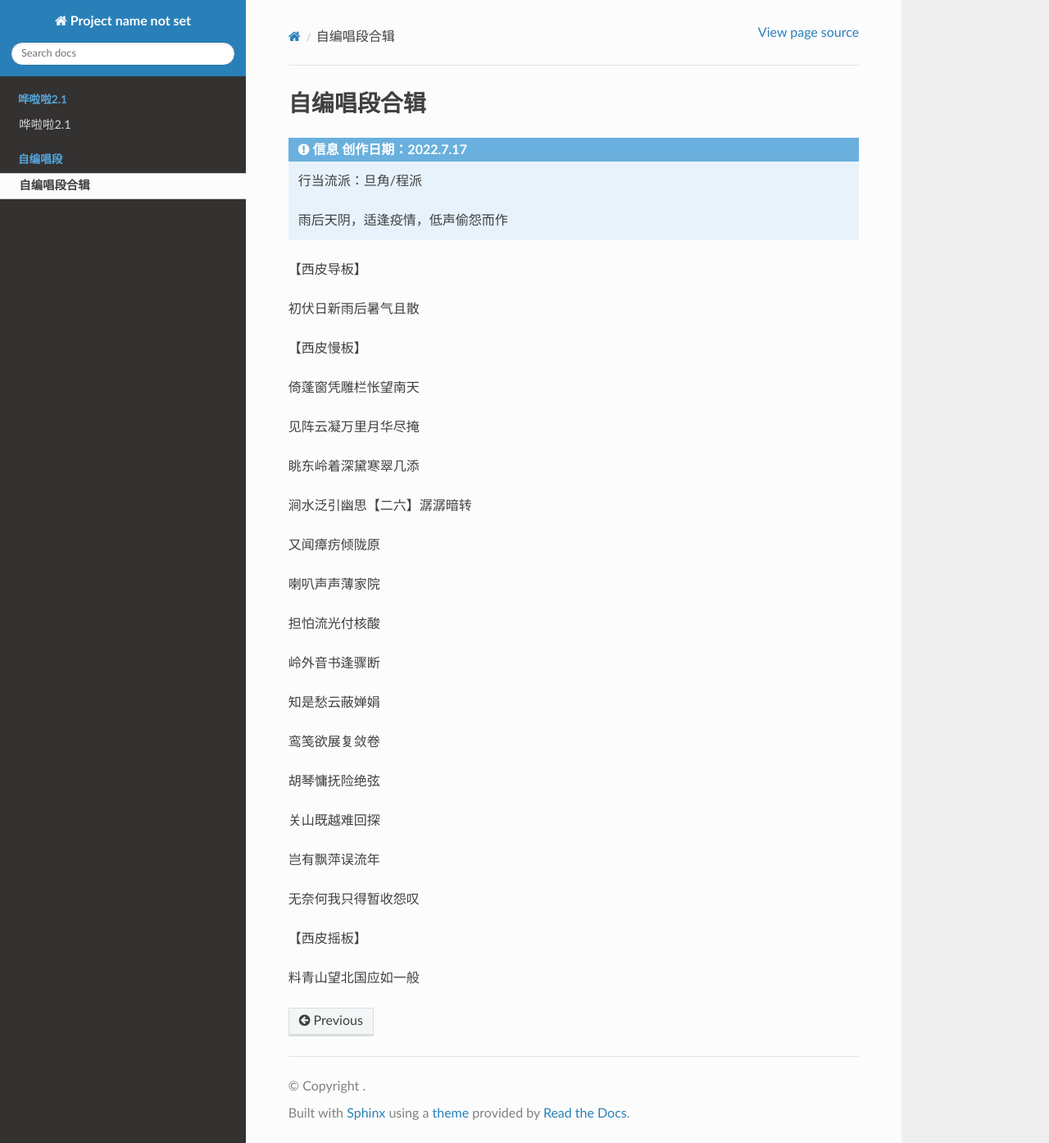
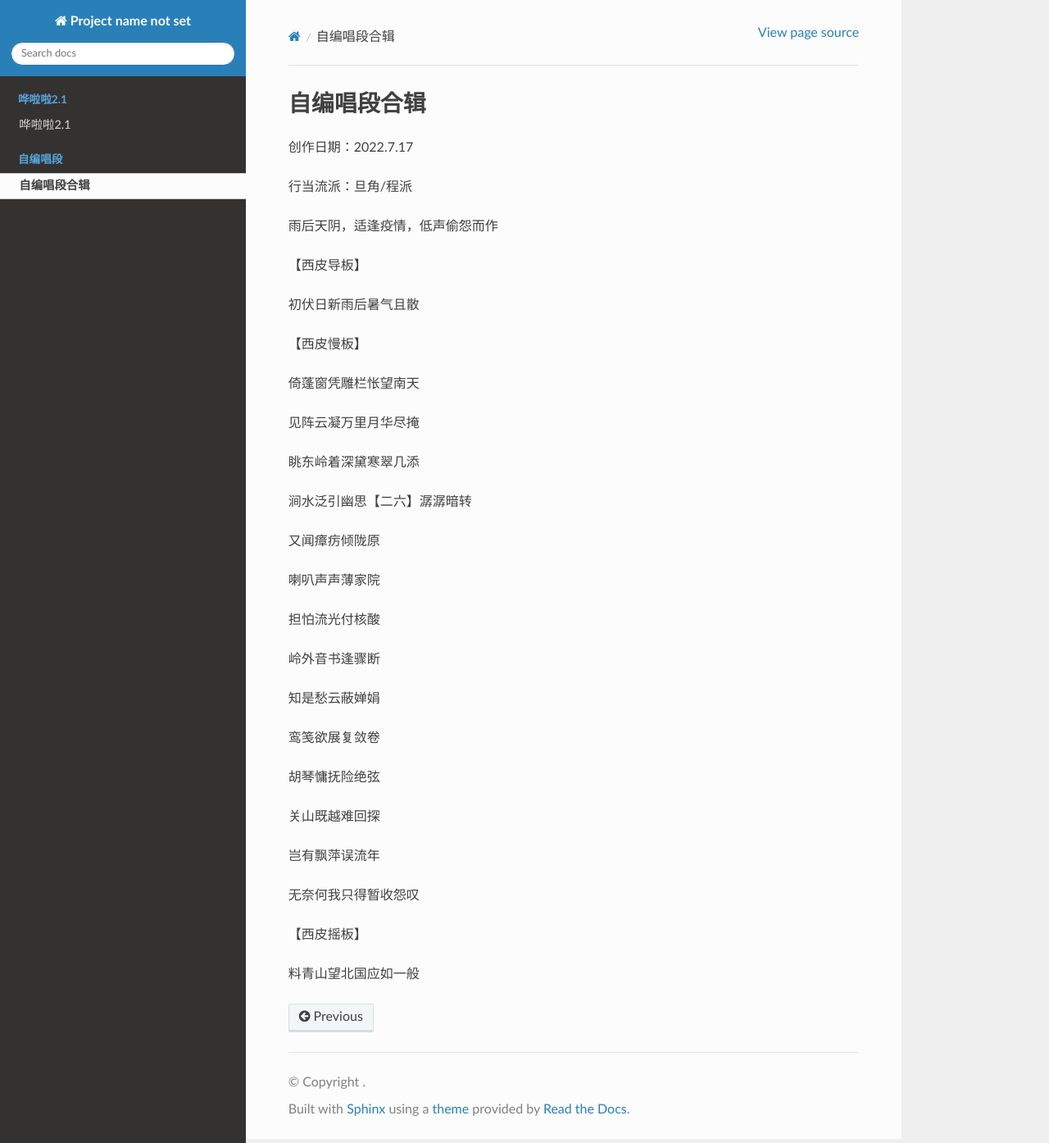
Before and after one commit to LiShuoxue/DrumPlayer2.1, a Sphinx documentation site: the page built from docs/source/auto/index.rst, in a window 1280 px wide and 1394 px high. Shown: the whole window at 82% size. Built offline with Sphinx 7.4.7 and the Read the Docs theme 2.0.0, drawn with Linux system fonts in a browser that asks for light colours.

Commit message:
Update index.rst

```diff
--- a/docs/source/auto/index.rst
+++ b/docs/source/auto/index.rst
@@ -1,14 +1,12 @@
 自编唱段合辑
 ====================
 
-.. admonition:: 信息
-    创作日期：2022.7.17
+创作日期：2022.7.17
 
-    行当流派：旦角/程派
+行当流派：旦角/程派
 
-    雨后天阴，适逢疫情，低声偷怨而作
+雨后天阴，适逢疫情，低声偷怨而作
 
-.. admonition:: 正文
 【西皮导板】
 
 初伏日新雨后暑气且散
```
